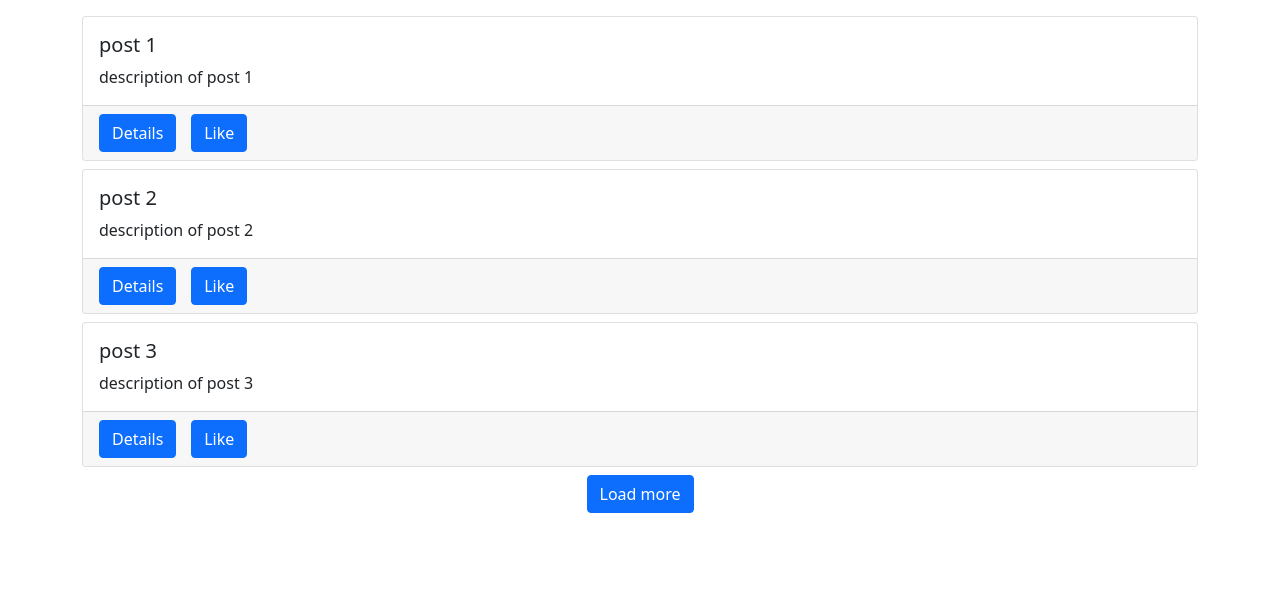
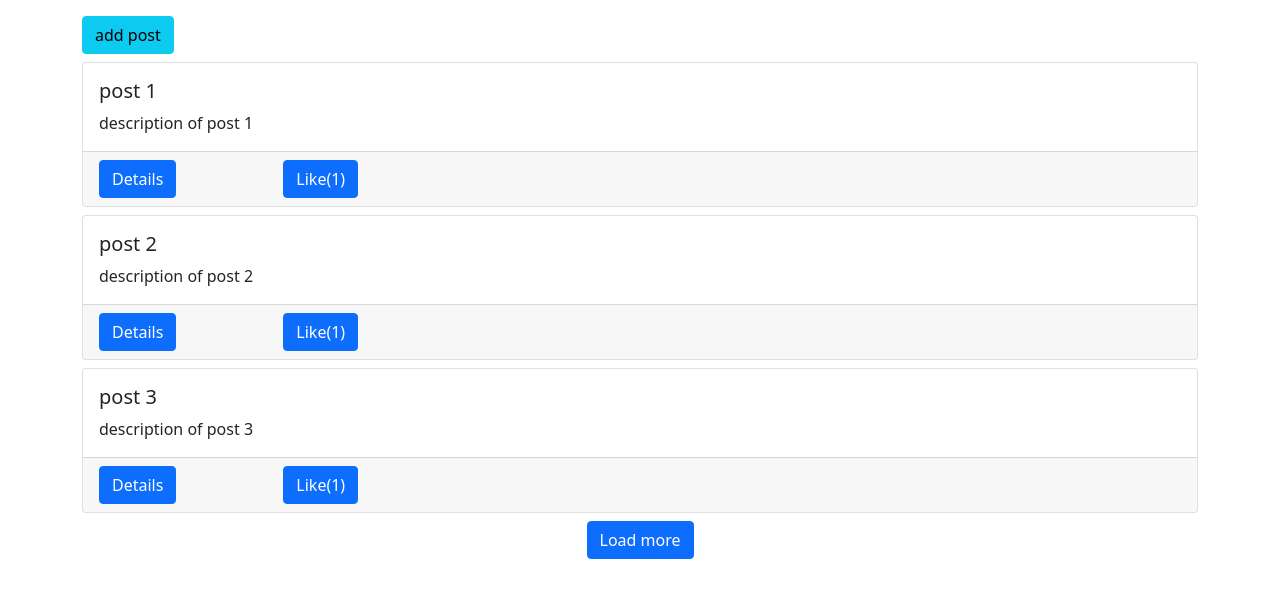
Before and after one commit to saloni270/dj_ajax, a Django app: page / in a window 1280 px wide. Shown: the top 598 px of the page. Run offline with Django 5.2, Linux system fonts and the light colour scheme; data comes from the database, SQL or seed files in the repository; both versions use the stored data as it was after the commit; some libraries are stand-ins or nearby versions.

Commit message:
write the code for like button with ajax and added first modal

```diff
--- /dev/null
+++ b/src/posts/forms.py
@@ -0,0 +1 @@
+frm django import forms
--- a/src/posts/models.py
+++ b/src/posts/models.py
@@ -14,3 +14,7 @@ class Post(models.Model):
 
     def __str__(self):
         return str(self.title)
+
+    @property
+    def like_count(self):
+        return self.liked.all().count()
--- a/src/posts/static/posts/main.js
+++ b/src/posts/static/posts/main.js
@@ -5,6 +5,49 @@ const postsBox = document.getElementById('posts-box')
 const spinnerBox = document.getElementById('spinner-box')
 const loadBtn = document.getElementById('load-btn')
 const endBox = document.getElementById('end-box')
+
+const getCookie =(name)  => {
+    let cookieValue = null;
+    if (document.cookie && document.cookie !== '') {
+        const cookies = document.cookie.split(';');
+        for (let i = 0; i < cookies.length; i++) {
+            const cookie = cookies[i].trim();
+            // Does this cookie string begin with the name we want?
+            if (cookie.substring(0, name.length + 1) === (name + '=')) {
+                cookieValue = decodeURIComponent(cookie.substring(name.length + 1));
+                break;
+            }
+        }
+    }
+    return cookieValue;
+}
+const csrftoken = getCookie('csrftoken');
+
+const likeUnlikePosts = ()=> {
+    const likeUnlikeForms = [...document.getElementsByClassName('like-unlike-forms')]
+    likeUnlikeForms.forEach(form=> form.addEventListener('submit', e=>{
+        e.preventDefault()
+        const clickedId = e.target.getAttribute('data-form-id')
+        const clickedBtn = document.getElementById(`like-unlike-${clickedId}`)
+
+        $.ajax({
+            type: 'POST',
+            url: "/like-unlike/",
+            data: {
+                'csrfmiddlewaretoken': csrftoken,
+                'pk': clickedId,
+            },
+            success: function(response){
+                console.log(response)
+                clickedBtn.textContent = response.liked ? `Unlike(${response.count})`: `Like(${response.count})`
+            },
+            error: function(error){
+                console.log(error)
+            }
+        })
+
+    }))
+}
 
 let visible = 3
 
@@ -27,17 +70,20 @@ const getData = () => {
                                 </div>
                                  <div class="card-footer">
                                     <div class="row">
-                                          <div class="col-1">
+                                          <div class="col-2">
                                             <a href="#" class="btn btn-primary">Details</a>
                                           </div>
-                                          <div class="col-1">
-                                            <a href="#" class="btn btn-primary">Like</a>
+                                          <div class="col-2">
+                                          <form class="like-unlike-forms" data-form-id="${el.id}">
+                                             <button href="#" class="btn btn-primary" id="like-unlike-${el.id}">${el.liked ? `Unlike(${el.count})`: `Like(${el.count})`}</button>
+                                          </form>
                                           </div>
                                      </div>
                             </div>
                         </div>
                     `
                 });
+                likeUnlikePosts()
             }, 100)
             console.log(response.size)
             if (response.size === 0) {
--- a/src/posts/templates/posts/main.html
+++ b/src/posts/templates/posts/main.html
@@ -10,9 +10,28 @@ posts
 {% endblock title %}
 
 {% block content %}
-{% comment %} {% for obj in qs %}
-   {{obj.title}} - {{obj.body}} <br>
-{% endfor %} {% endcomment %}
+    <!-- Modal -->
+   <div class="modal fade" id="addPostModal" tabindex="-1" aria-labelledby="exampleModalLabel" aria-hidden="true">
+      <div class="modal-dialog">
+         <div class="modal-content">
+          <div class="modal-header">
+             <h5 class="modal-title fs-5" id="exampleModalLabel">Create Post</h5>
+             <button type="button" class="btn-close" data-bs-dismiss="modal" aria-label="Close"></button>
+          </div>
+          <div class="modal-body">
+              ...
+           </div>
+           <div class="modal-footer">
+              <button type="button" class="btn btn-danger" data-bs-dismiss="modal">close</button>
+              <button type="button" class="btn btn-success">+ add</button>
+            </div>
+         </div>
+      </div>
+   </div>
+
+   <button type="button" class="btn btn-info mb-2" data-bs-toggle="modal" data-bs-target="#addPostModal">
+      add post
+   </button>
    <div id="spinner-box" class="text-center">
       <div class="spinner-border" role="status"></div>
    </div>
--- a/src/posts/urls.py
+++ b/src/posts/urls.py
@@ -2,6 +2,7 @@ from django.urls import path
 from .views import (
      post_list_and_create,
      load_post_data_view,
+     like_unlike_post,
 
      hello_world_view
 )
@@ -10,6 +11,7 @@ app_name = 'posts'
 
 urlpatterns = [
     path('', post_list_and_create, name='main-board'),
+    path('like-unlike/', like_unlike_post, name='like-unlike'),
     path('data/<int:num_posts>/', load_post_data_view, name='posts-data'),
 
     path('hello-world/', hello_world_view, name='hello-world'),
--- a/src/posts/views.py
+++ b/src/posts/views.py
@@ -21,10 +21,23 @@ def load_post_data_view(request, num_posts):
                'title': obj.title,
                'body': obj.body,
                'liked': True if request.user in obj.liked.all() else False,
+               'count': obj.like_count,
                'author': obj.author.user.username
           }
           data.append(item)
      return JsonResponse({'data':data[lower:upper], 'size': size})
 
+def like_unlike_post(request):
+    if request.headers.get('x-requested-with') == 'XMLHttpRequest':
+        pk = request.POST.get('pk')
+        obj = Post.objects.get(pk=pk)
+        if request.user in obj.liked.all():
+            liked = False
+            obj.liked.remove(request.user)
+        else:
+            liked = True
+            obj.liked.add(request.user)
+        return JsonResponse({'liked': liked, 'count': obj.liked.count()})
+
 def hello_world_view(request):
     return JsonResponse({'text': 'hello world x2'})
```
Also changed, not shown: src/db.sqlite3. Lines whose indentation alone changed are shown as unchanged.
